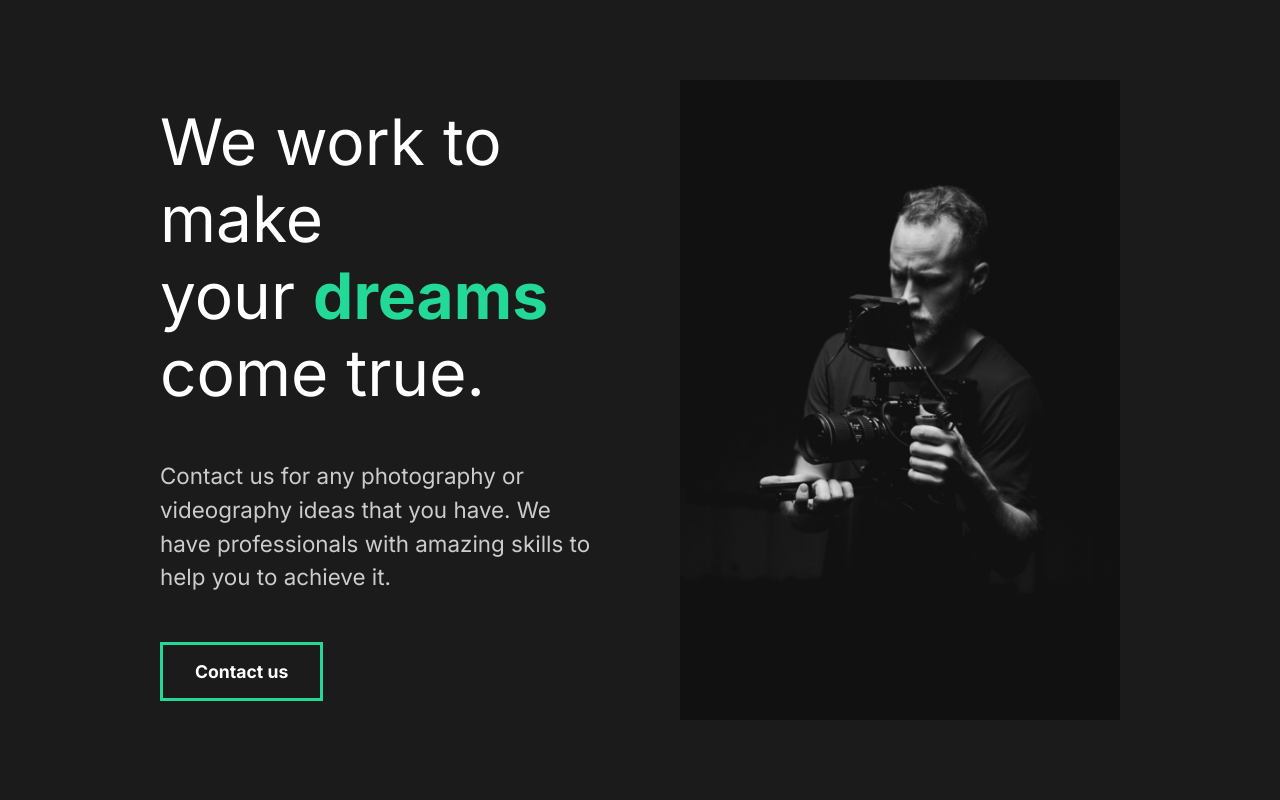
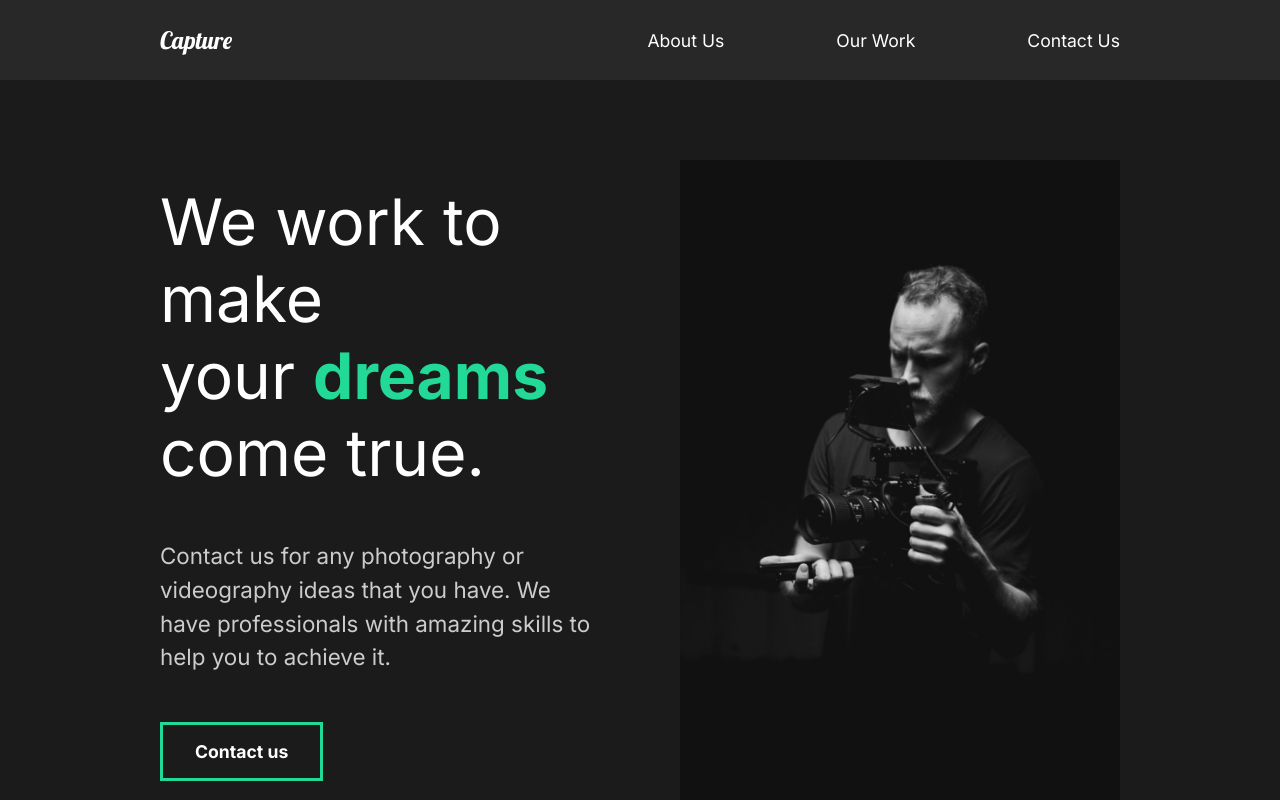
Before and after one commit to SelimFree/capture, a React (Vite) app: page / in a window 1280 px wide. Shown: the top 800 px of the page. Built offline with nearby package versions, Linux system fonts and the light colour scheme.

Commit message:
added navigation bar

```diff
--- a/src/App.jsx
+++ b/src/App.jsx
@@ -1,10 +1,12 @@
 import "./App.scss"
 // Importing pages
+import Navbar from "./components/Navbar/Navbar"
 import AboutUs from "./pages/AboutUs/AboutUs"
 
 function App() {
   return (
     <div className="App">
+      <Navbar />
       <AboutUs />
     </div>
   )
--- /dev/null
+++ b/src/components/Navbar/Navbar.jsx
@@ -0,0 +1,22 @@
+import "./Navbar.scss"
+
+function Navbar() {
+  return (
+    <nav className="Navbar">
+        <h1><a id="logo" href="#">Capture</a></h1>
+        <ul>
+            <li>
+                <a href="#">About Us</a>
+            </li>
+            <li>
+                <a href="#">Our Work</a>
+            </li>
+            <li>
+                <a href="#">Contact Us</a>
+            </li>
+        </ul>
+    </nav>
+  )
+}
+
+export default Navbar
--- /dev/null
+++ b/src/components/Navbar/Navbar.scss
@@ -0,0 +1,30 @@
+.Navbar {
+    min-height: 10vh;
+    display: flex;
+    margin: auto;
+    justify-content: space-between;
+    align-items: center;
+    padding: 1rem 10rem;
+    background-color: #282828;
+
+    #logo {
+        font-family: 'Lobster', cursive;
+        font-size: 1.5rem;
+        font-weight: lighter;
+    }
+
+    a {
+        color: white;
+        text-decoration: none;
+    }
+
+    ul {
+        display: flex;
+        list-style: none;
+    }
+
+    li {
+        padding-left: 7rem;
+        position: relative;
+    }
+}
```
